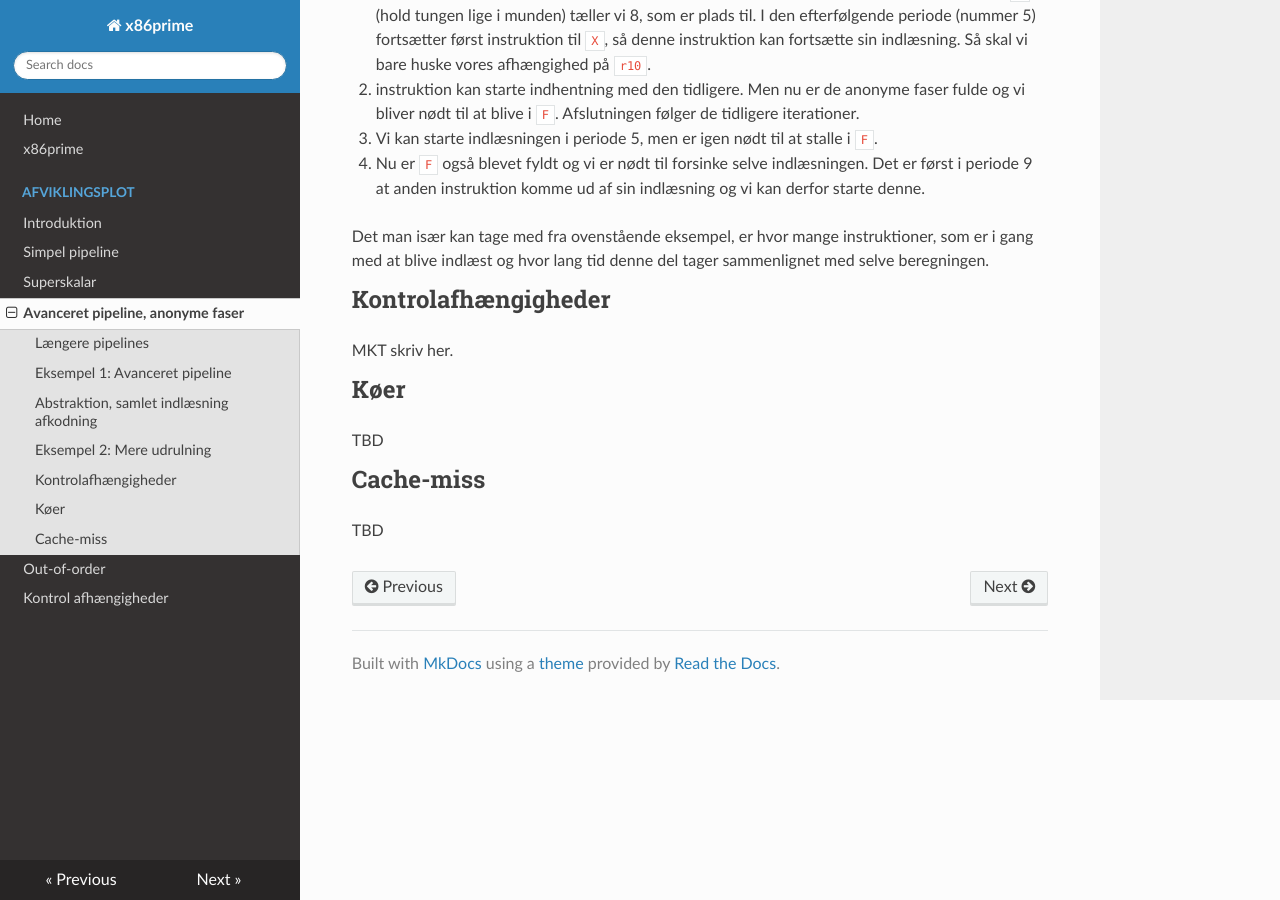
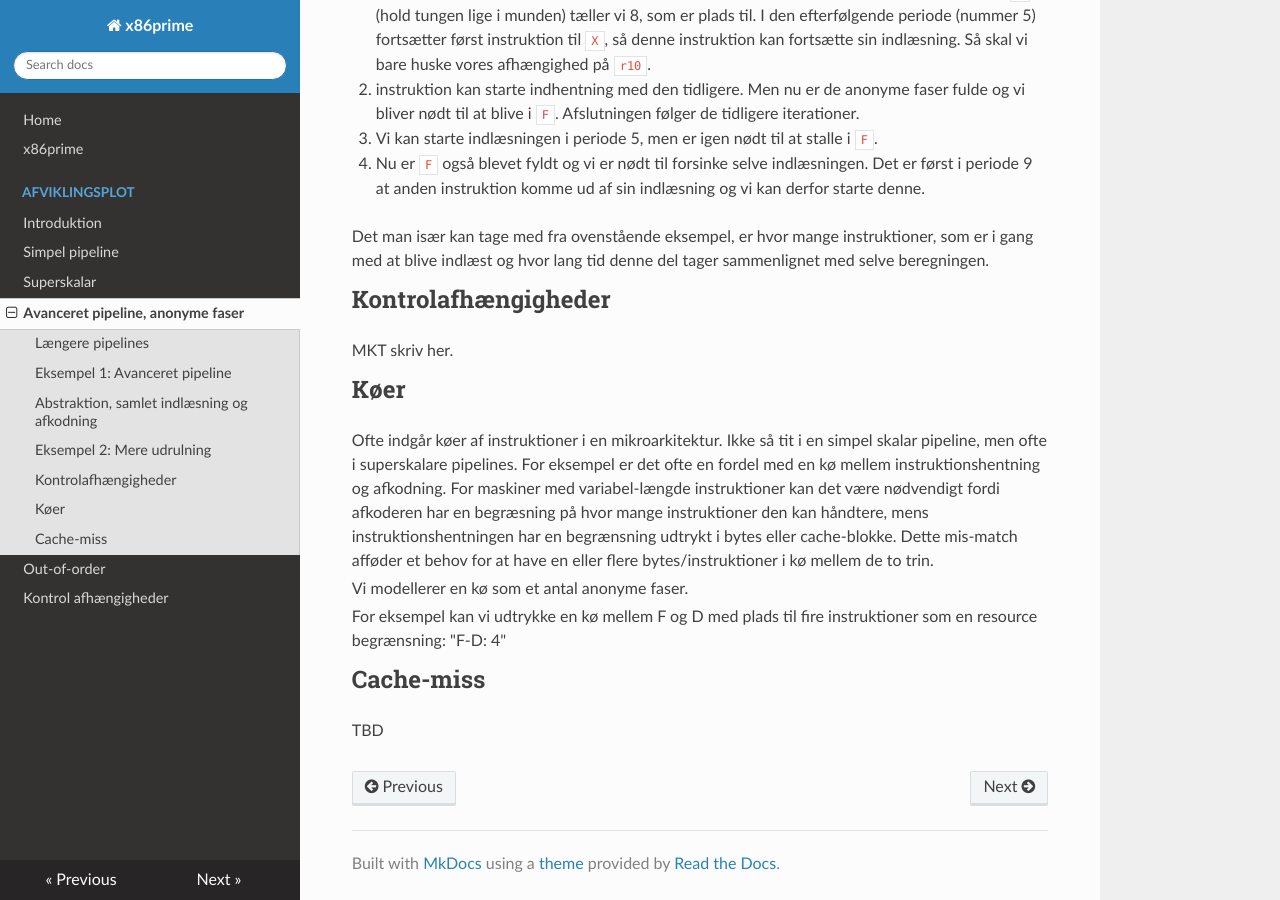
Before and after one commit to finnschiermer/x86prime, an MkDocs documentation site: the page built from docs/afviklingsplot/anonyme.md, in a window 1280 px wide and 900 px high, scrolled down 3346 px. Built offline with MkDocs 1.6.1, drawn with Linux system fonts in a browser that asks for light colours; nearby versions of some CDN libraries; some of the changed text lies outside the part shown.

Commit message:
tilføjet sektion om køer. MUUH!

```diff
--- a/docs/afviklingsplot/anonyme.md
+++ b/docs/afviklingsplot/anonyme.md
@@ -72,7 +72,7 @@ Nu begynder der at ske en del.
 
 
 
-## Abstraktion, samlet indlæsning afkodning
+## Abstraktion, samlet indlæsning og afkodning
 
 Anonyme faser kan også gøre det nemmere at se bort fra ting der ikke har interesse.
 For eksempel kan vi udelade afkodningstrinnet fra vores beskrivelse, da det altid følger direkte efter indhentning og har samme antal ressourcer. I stedet kan vi lave vores indlæsningstrin det længere og få samme afvikling:
@@ -136,7 +136,17 @@ MKT skriv her.
 
 ## Køer
 
-TBD
+Ofte indgår køer af instruktioner i en mikroarkitektur. Ikke så tit i en simpel skalar pipeline,
+men ofte i superskalare pipelines. For eksempel er det ofte en fordel med en kø mellem instruktionshentning
+og afkodning. For maskiner med variabel-længde instruktioner kan det være nødvendigt fordi afkoderen
+har en begræsning på hvor mange instruktioner den kan håndtere, mens instruktionshentningen har en
+begrænsning udtrykt i bytes eller cache-blokke. Dette mis-match afføder et behov for at have en eller
+flere bytes/instruktioner i kø mellem de to trin.
+
+Vi modellerer en kø som et antal anonyme faser.
+
+For eksempel kan vi udtrykke en kø mellem F og D med plads til fire instruktioner som en resource begrænsning: "F-D: 4"
+
 
 ## Cache-miss
 
```
Also changed, not shown: other parts of docs/afviklingsplot/anonyme.md (+1 -1 lines).
